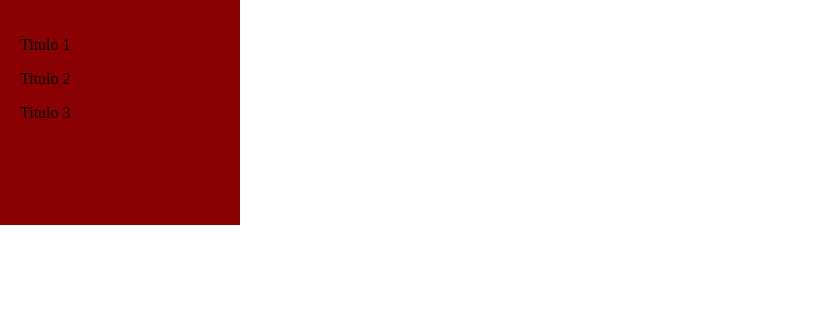
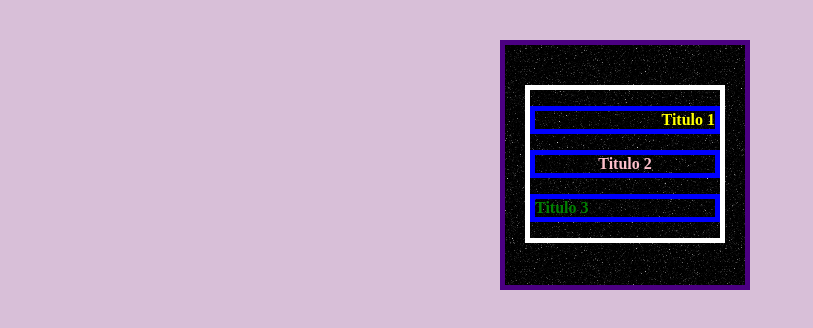
Before and after one commit to Tchelovsky/Box-Model, a plain HTML site: page index.html in a window 1280 px wide. Shown: the whole page, without its empty margins (0-813 px from the left). Drawn offline with Linux system fonts and the light colour scheme.

Commit message:
first commit

```diff
--- a/index.html
+++ b/index.html
@@ -1,23 +1,22 @@
-<!DOCTYPE html> <!-- Informa para o navegador que é HTML5 -->
+<!DOCTYPE html> <!-- diz para o site que o doc é em html-->
 <html>
 <head>
-	<meta charset="utf-8"> <!-- Deixa o texto com norma em ç -->
-	<meta name="viewport" content="width=device-width, initial-scale=1"> <!-- Deixa responsivo -->
+	<meta charset="utf-8"> <!-- deixa a lentra com ç-->
+	<meta name="viewport" content="width=device-width, initial-scale=1"> <!-- Deixa o site responsivo-->
 	<link rel="stylesheet" type="text/css" href="style.css">
-	<title>Box model</title>
+	<title></title>
 </head>
 
-<body>
-	<div class="box-model">
-
-		<p class="cor-title">Titulo 1</p>
-		<p class="cor-title">Titulo 2</p>
-		<p class="cor-title">Titulo 3</p>
-
-	</div>
+<div class="box-model">
 
 
+<div class="paragrafo">
+	<p class="texto-um">Titulo 1</p>
+	<p class="texto-dois">Titulo 2</p>
+	<p class="texto-tres">Titulo 3</p>
+</div>
 
+</div>
 
 </body>
 </html>
--- a/style.css
+++ b/style.css
@@ -1,24 +1,53 @@
-
 body{
-	margin: 0;
+	margin: 0px;
+	background-color: Thistle;
 }
 
 .box-model{
-
 	height: 200px;
 	width: 200px;
-	background-color: darkred;
+	background: red;
+    margin-left: 500px;
+    margin-top: 40px;
+	padding: 20px;
+	border: solid indigo 5px;
+	background-image: url(imagem.png);
 
-   padding: 20px; <!-- Espaço igual entre as bordas -->
 
-	padding-left: 10px; <!-- Espaço especifico entre as bordas-->
+	/*padding-top: 30px;
+	padding-left: 10px;
 	padding-right: 5px;
 	padding-bottom: 5px;*/
 
-	padding: 30px 20px 30px 10px; <!-- Espaço agrupado entre as bordas-->
+	/*padding: 30px 20px 5px 10px;*/
 
-	padding: 30px 20px 5px; <!-- Agrupado em 3 medidas Rigth-Left/botton->
-
-	padding: 30px 20px; <!-- Agrupado em duas medidas top-botto/rigth-left-->
+	/*padding: 30px 20px 5px;*/
 
 }
+
+.paragrafo{
+
+	border: solid white 5px;
+	margin-top: 20px;
+	text-align: center;
+}
+
+.paragrafo p{
+	border: solid 5px blue;
+	font-weight: bold;
+
+}
+
+
+.texto-um{
+	text-align: right;
+	color: yellow;
+}
+
+.texto-dois{
+	color: pink;
+}
+.texto-tres{
+	text-align: left;
+	color: green;
+}
```
Also changed, not shown: imagem.png (added).
